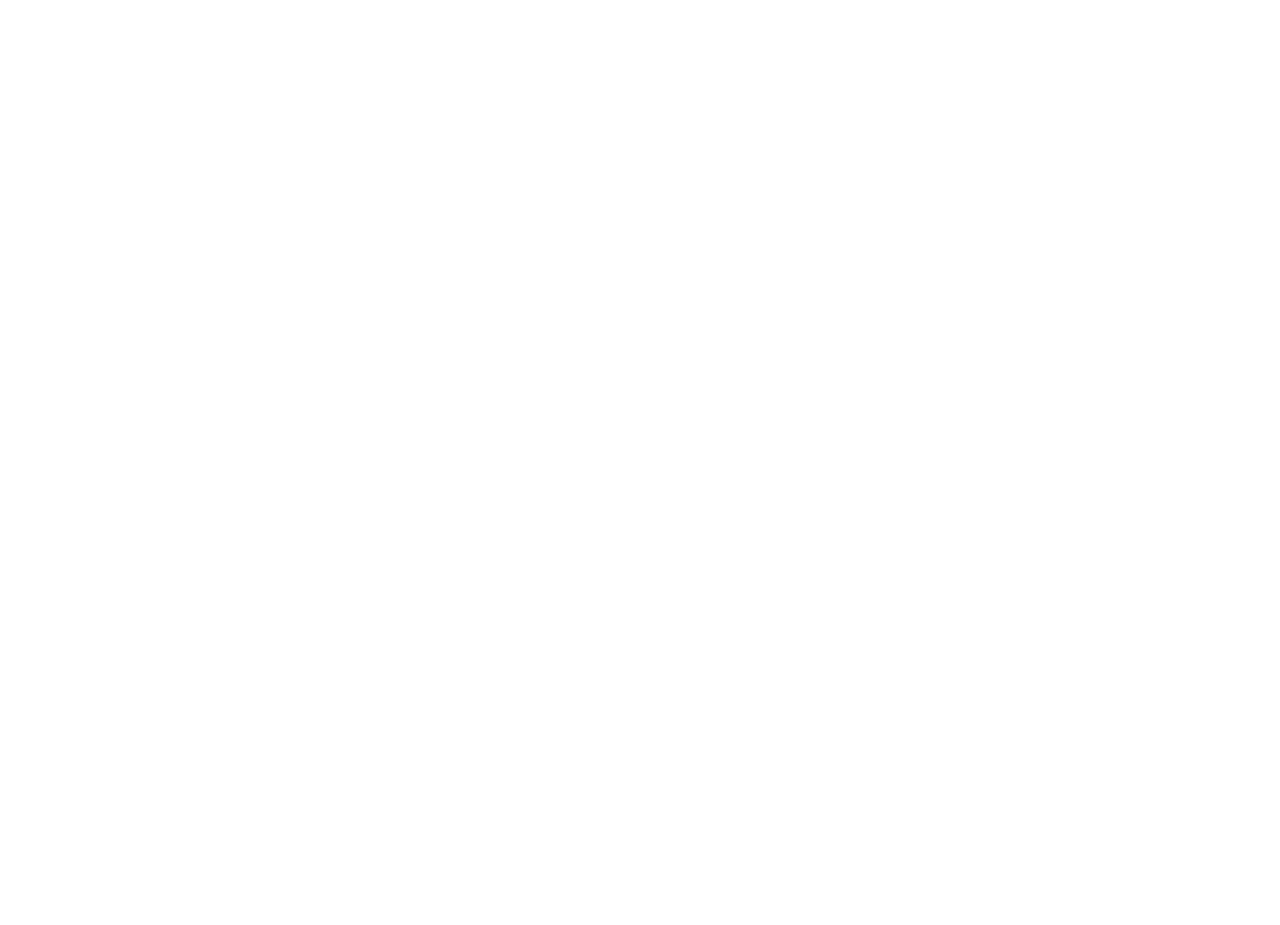
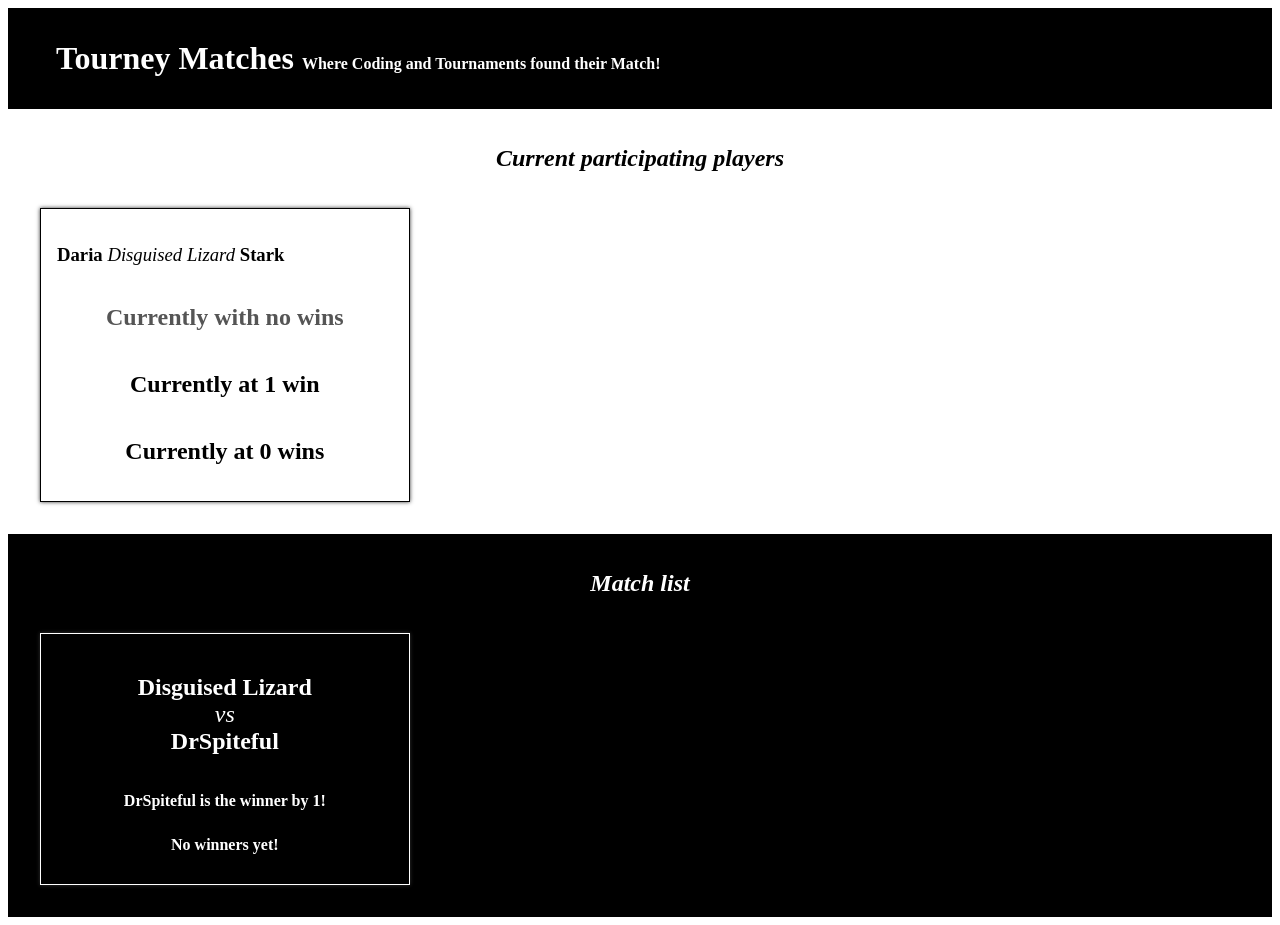
Before and after one commit to karilyn/Tourney-Matches, a React (Create React App) app: page / in a window 1280 px wide. Before the commit the page ends 800 px from the top, so only its background shows below. Built offline with nearby package versions, Linux system fonts and the light colour scheme.

Commit message:
Import MatchList and PlayerList components

```diff
--- a/src/App.js
+++ b/src/App.js
@@ -1,9 +1,17 @@
+import './App.css';
+import MatchList from './components/MatchList';
+import PlayerList from './components/PlayerList';
 
-import './App.css';
 
 function App() {
   return (
     <div className="App">
+      <h1>
+        Tourney Matches{" "}
+        <span>Where Coding and Tournaments found their Match!</span>
+      </h1>
+      <PlayerList />
+      <MatchList />
     </div>
   );
 }
```
